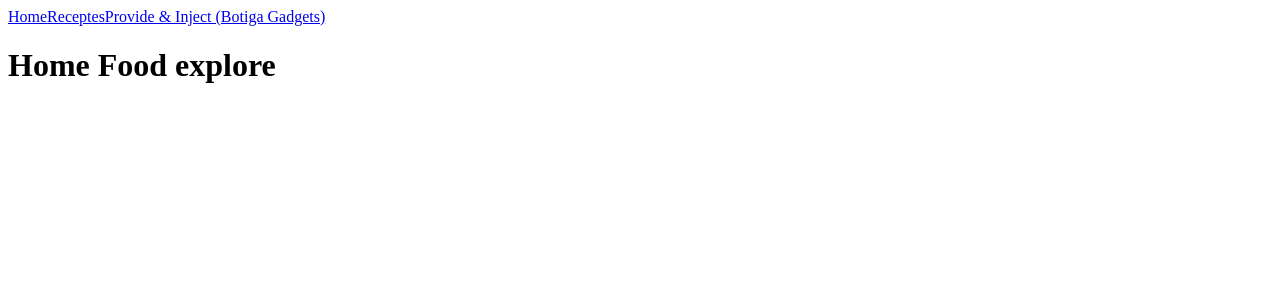
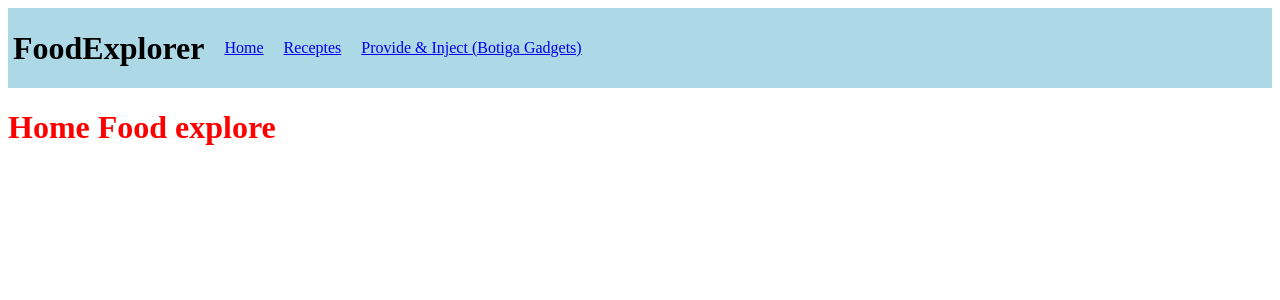
Before and after one commit to yenevielroberts/practica_vue_router, a Vue app: page / in a window 1280 px wide. Shown: the top 300 px of the page. Built offline with nearby package versions, Linux system fonts and the light colour scheme.

Commit message:
Cambio de nombre de la carpeta de componentes,agregación de estilos al nav

```diff
--- a/package.json
+++ b/package.json
@@ -17,6 +17,9 @@
   },
   "devDependencies": {
     "@vitejs/plugin-vue": "^6.0.1",
+    "autoprefixer": "^10.4.22",
+    "postcss": "^8.5.6",
+    "tailwindcss": "^3.4.18",
     "vite": "^7.1.11",
     "vite-plugin-vue-devtools": "^8.0.3"
   }
--- a/src/App.vue
+++ b/src/App.vue
@@ -3,13 +3,36 @@
 </script>
 
 <template>
-<nav>
-  <RouterLink to="/">Home</RouterLink>
-  <RouterLink to="/receptes">Receptes</RouterLink>
-  <RouterLink to="/botigaGadgets">Provide & Inject (Botiga Gadgets)</RouterLink>
-</nav>
+  <header>
+    <h1>FoodExplorer</h1>
+    <nav>
+      <RouterLink to="/"class="enlaces">Home</RouterLink>
+      <RouterLink to="/receptes" class="enlaces">Receptes</RouterLink>
+      <RouterLink to="/botigaGadgets" class="enlaces">Provide & Inject (Botiga Gadgets)</RouterLink>
+    </nav>
+  </header>
+
 <RouterView />
 
 </template>
 
-<style scoped></style>
+<style scoped>
+header{
+  display:flex;
+  background-color: lightblue;
+  height: 70px;
+  padding:5px;
+  align-items: center;
+}
+nav{
+  display: flex;
+  flex-direction: row;
+  align-items:center;
+}
+h1{
+  margin-right:20px;
+}
+.enlaces{
+ margin-right:20px;
+}
+</style>
--- a/src/router/index.js
+++ b/src/router/index.js
@@ -3,9 +3,9 @@ import { createRouter, createWebHistory } from 'vue-router'
 const router = createRouter({
   history: createWebHistory(import.meta.env.BASE_URL),
   routes: [
-    {path:"/botigaGadgets",name:"homeBotiga", component:()=>import('@/components/gadgets/HomeBotiga.vue')},
-    {path:"/",name:"home", component:()=>import('@/components/food/Home.vue')},
-    {path:"/receptes",name:"receptas", component:()=>import('@/components/food/Receptes.vue'), children:[{path:"/receptes/:id",name:"recepteDetalle", component:()=>import('@/components/food/recepteDetalle.vue')}]},
+    {path:"/botigaGadgets",name:"homeBotiga", component:()=>import('@/views/gadgets/HomeBotiga.vue')},
+    {path:"/",name:"home", component:()=>import('@/views/food/Home.vue')},
+    {path:"/receptes",name:"receptas", component:()=>import('@/views/food/Receptes.vue'), children:[{path:"/receptes/:id",name:"recepteDetalle", component:()=>import('@/views/food/recepteDetalle.vue')}]},
 
   ],
 })
--- a/src/components/food/Home.vue
+++ b/src/views/food/Home.vue
@@ -4,3 +4,9 @@
 <template>
     <h1>Home Food explore</h1>
 </template>
+
+<style scoped>
+h1{
+    color:red;
+}
+</style>
```
Also changed, not shown: src/views/food/Receptes.vue (line endings or trailing spaces), src/views/food/recepteDetalle.vue (renamed from src/components/food/recepteDetalle.vue), src/views/gadgets/Cart.vue (renamed from src/components/gadgets/Cart.vue), src/views/gadgets/CategoryList.vue (renamed from src/components/gadgets/CategoryList.vue), src/views/gadgets/HomeBotiga.vue (renamed from src/components/gadgets/HomeBotiga.vue), src/views/gadgets/ProductItem.vue (renamed from src/components/gadgets/ProductItem.vue), 1 other file (tests, documents, lock files or other folders).
